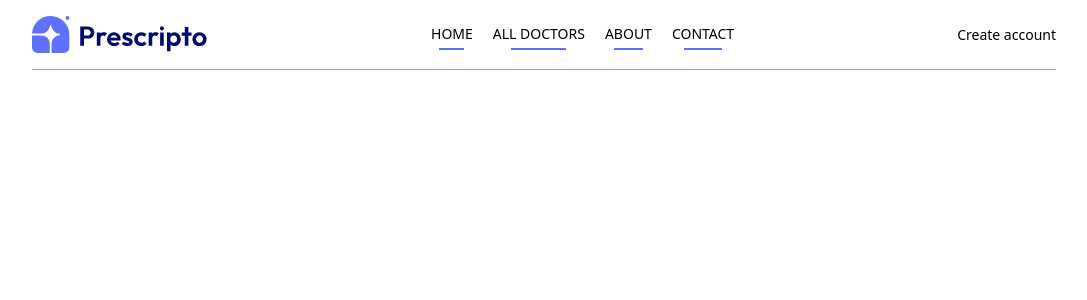
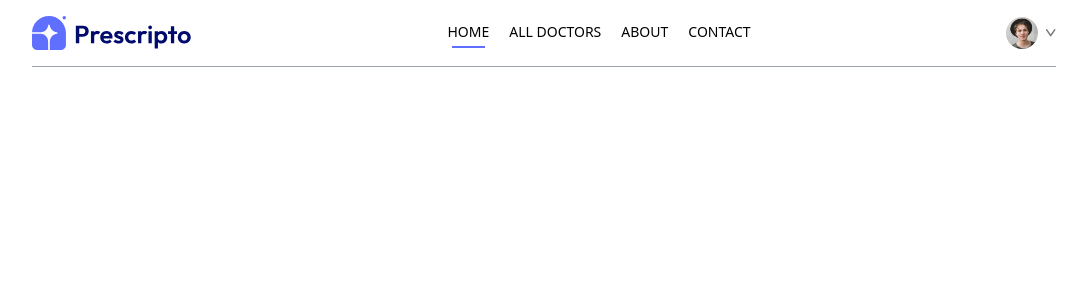
Before and after one commit to rohiit-codes/med-appointment-website, a React (Vite) app: page / in a window 1280 px wide. Shown: the top 300 px of the page, without its empty margins (96-1183 px from the left). Built offline with nearby package versions, Linux system fonts and the light colour scheme.

Commit message:
Functioning of Navbar

```diff
--- a/src/components/Navbar.jsx
+++ b/src/components/Navbar.jsx
@@ -1,30 +1,55 @@
 import React from 'react'
 import {assets} from "../assets/assets"
-import { NavLink } from 'react-router-dom'
+import { NavLink, useNavigate } from 'react-router-dom'
+import { useState } from 'react'
 
 const Navbar = () => {
+
+const navigate = useNavigate('')
+
+const [showMenu, setShowMenu] = useState(false)
+const [token, settoken] = useState(true)
+
   return (
     <div className='flex items-center py-4 mb-5 text-sm border-b border-gray-400 justify-between'>
-        <img className='w-44 cursor-pointer' src={assets.logo} alt="" />
+        <img className='w-40 cursor-pointer' src={assets.logo} alt="" />
         <ul className='hidden md:flex items-start gap-5 font-medium '>
-            <NavLink>
+            <NavLink to= '/'>
                 <li className='py-1'>HOME</li>
-                <hr className='border-none outline-none h-0.5 w-3/5 bg-primary m-auto'/>
+                <hr className='border-none outline-none h-0.5 w-4/5 bg-primary m-auto hidden'/>
             </NavLink>
-            <NavLink>
+            <NavLink to='/doctors'>
                 <li className='py-1'>ALL DOCTORS</li>
-                <hr className='border-none outline-none h-0.5 w-3/5 bg-primary m-auto'/>
+                <hr className='border-none outline-none h-0.5 w-4/5 bg-primary m-auto hidden'/>
             </NavLink>
-            <NavLink>
+            <NavLink to='/about'>
                 <li className='py-1'>ABOUT</li>
-                <hr className='border-none outline-none h-0.5 w-3/5 bg-primary m-auto'/>
+                <hr className='border-none outline-none h-0.5 w-4/5 bg-primary m-auto hidden'/>
             </NavLink>
-            <NavLink>
+            <NavLink to='/contact'>
                 <li className='py-1'>CONTACT</li>
-                <hr className='border-none outline-none h-0.5 w-3/5 bg-primary m-auto'/>
+                <hr className='border-none outline-none h-0.5 w-4/5 bg-primary m-auto hidden'/>
             </NavLink>
         </ul>
-        <button>Create account</button>
+        <div className='flex items-center gap-4'>
+
+            {
+                token
+                ?<div className='flex items-center cursor-pointer gap-2 group relative'>
+                    <img className = 'w-8 rounded-full' src={assets.profile_pic} alt="" />
+                    <img className = 'w-2.5' src={assets.dropdown_icon} alt="" />
+                    <div className='absolute top-0 right-0 pt-14 text-base font-medium text-gray-600 z-20 hidden group-hover:block'>
+                        <div>
+                            <p>My Profile</p>
+                            <p>My Appointments</p>
+                            <p>Logout</p>
+                        </div>
+                    </div>
+                </div>
+                :<button onClick = {() => navigate('/login')} className='border-primary border-2 rounded-lg py-2 px-1.5'>Create account</button>
+            }
+
+        </div>
     </div>
   )
 }
--- a/src/index.css
+++ b/src/index.css
@@ -1,3 +1,7 @@
 @tailwind base;
 @tailwind components;
 @tailwind utilities;
+
+.active hr{
+    @apply block
+}
--- a/tailwind.config.js
+++ b/tailwind.config.js
@@ -5,6 +5,16 @@
     "./src/**/*.{js,ts,jsx,tsx}",
   ],
   theme: {
+    screens: {
+      'sm': '640px',
+      // => @media (min-width: 640px) { ... }
+
+      'md': '768px',
+      // => @media (min-width: 768px) { ... }
+
+      'lg': '1024px',
+      // => @media (min-width: 1024px) { ...
+    },
     extend: {
       colors: {
         'primary' : '#5f6FFF'
```
